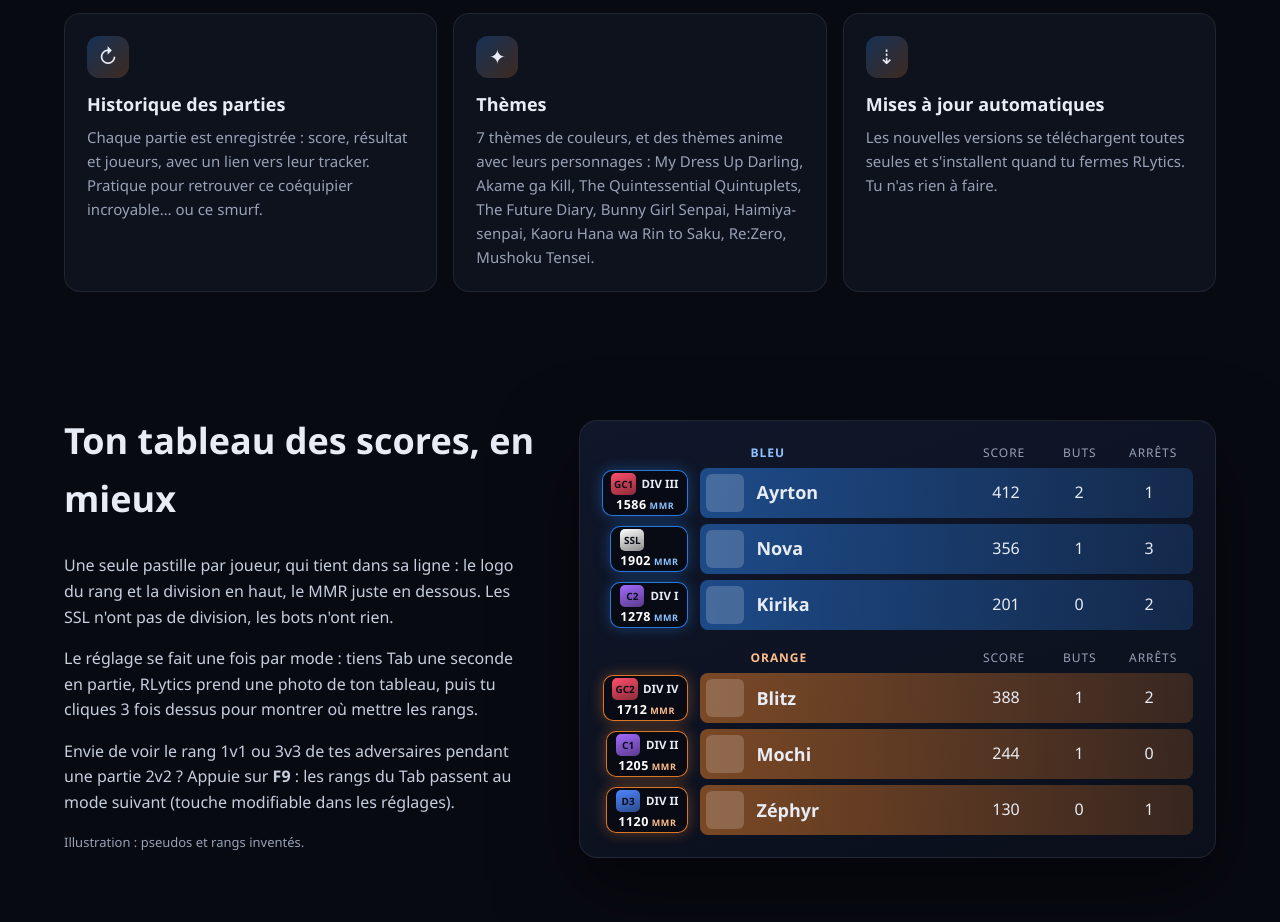
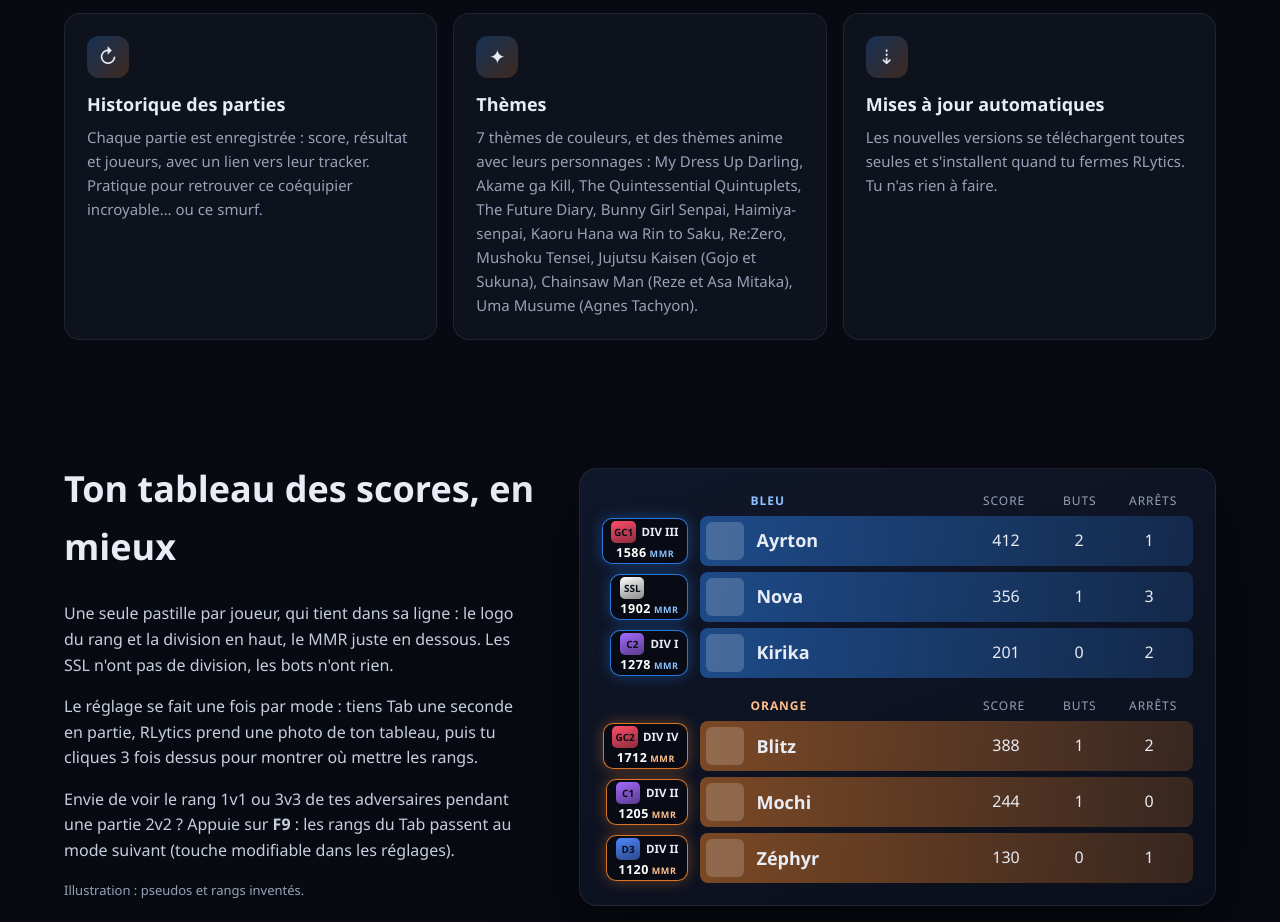
Before and after one commit to ayusecour-stack/rlytics, a plain HTML site: page docs/index.html in a window 1280 px wide. Shown: the part 1133-2055 px from the top of the page. Drawn offline with Linux system fonts and the light colour scheme; no server answers.

Commit message:
Site : 5 nouveaux thèmes anime (1.4.4)
Co-Authored-By: Claude Opus 5.5 <noreply@anthropic.com>

```diff
--- a/docs/index.html
+++ b/docs/index.html
@@ -80,7 +80,7 @@
         <article class="feat">
           <div class="ico">✦</div>
           <h3>Thèmes</h3>
-          <p>7 thèmes de couleurs, et des thèmes anime avec leurs personnages : My Dress Up Darling, Akame ga Kill, The Quintessential Quintuplets, The Future Diary, Bunny Girl Senpai, Haimiya-senpai, Kaoru Hana wa Rin to Saku, Re:Zero, Mushoku Tensei.</p>
+          <p>7 thèmes de couleurs, et des thèmes anime avec leurs personnages : My Dress Up Darling, Akame ga Kill, The Quintessential Quintuplets, The Future Diary, Bunny Girl Senpai, Haimiya-senpai, Kaoru Hana wa Rin to Saku, Re:Zero, Mushoku Tensei, Jujutsu Kaisen (Gojo et Sukuna), Chainsaw Man (Reze et Asa Mitaka), Uma Musume (Agnes Tachyon).</p>
         </article>
         <article class="feat">
           <div class="ico">⇣</div>
```
